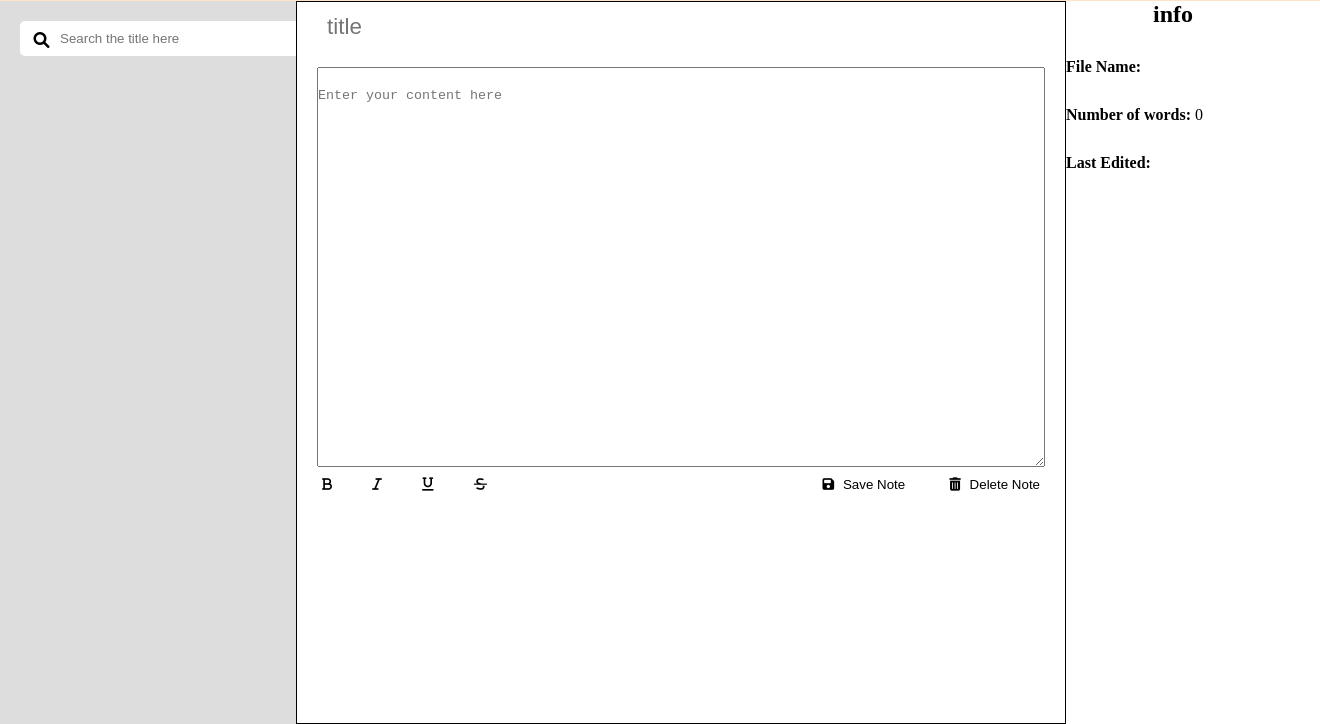
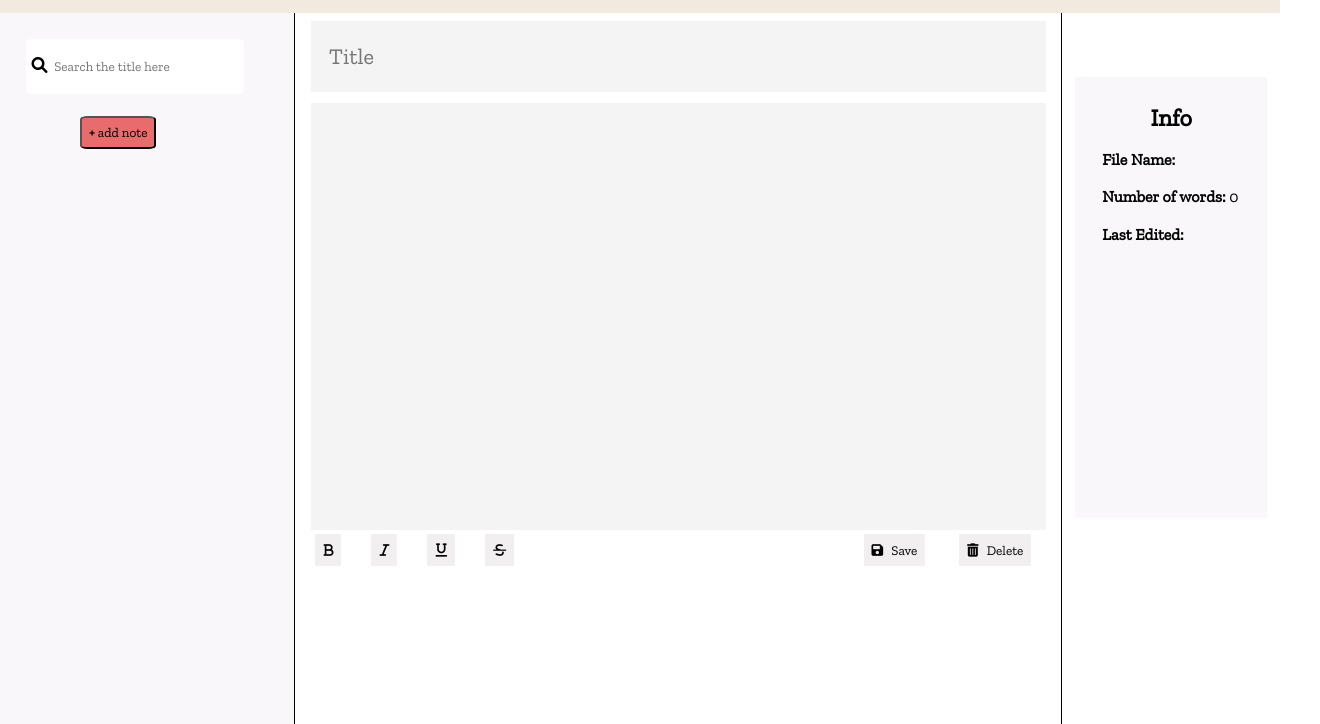
Before and after one commit to Muthukumarasamy-M/Notes, a plain HTML site: page index.html in a window 1280 px wide. Shown: the part 76-800 px from the top of the page, 1320 px wide, since content can reach past the window. Drawn offline with nearby package versions, Linux system fonts and the light colour scheme.

Commit message:
initial commit

```diff
--- a/index.html
+++ b/index.html
@@ -29,16 +29,18 @@
             class="fas fa-search fa-magnifying-glass"
             onclick="handleicon()"
           ></i>
+          <button id="addnote" onclick="addNote()"><strong>+</strong> add note</button>
         </div>
         <div id="notesContainer"></div>
       </div>
       <div class="middle-panel">
-        <input type="text" placeholder="title" id="title" required />
-        <textarea
+        <input type="text" placeholder="Title" id="title" required />
+        <pre
           name="notetextarea"
           id="notetextarea"
+          contenteditable="true"
           placeholder="Enter your content here"
-        ></textarea>
+        ></pre>
         <div class="buttons">
           <div class="options">
             <button onclick="makeBold()" class="bold-btn">
@@ -57,16 +59,16 @@
 
           <div class="right-buttons">
             <button onclick="saveNote()">
-              <i class="fas fa-save"></i> Save Note
+              <i class="fas fa-save"></i> Save
             </button>
             <button onclick="deleteNote()">
-              <i class="fas fa-trash-alt"></i> Delete Note
+              <i class="fas fa-trash-alt"></i> Delete
             </button>
           </div>
         </div>
       </div>
       <div class="right-panel">
-        <h2 id="info">info</h2>
+        <h2 id="info">Info</h2>
         <p class="words">
           <strong>File Name:</strong><span id="fileName"></span>
         </p>
--- a/scrip.js
+++ b/scrip.js
@@ -1,10 +1,35 @@
+var notes = [];
+
+function loadNotesFromLocalStorage() {
+  notes = [];
+  for (var i = 0; i < localStorage.length; i++) {
+    var key = localStorage.key(i);
+    var noteJSON = localStorage.getItem(key);
+    if (noteJSON) {
+      // Check if noteJSON is not null or undefined
+      var note = JSON.parse(noteJSON);
+      if (note.title && note.content && note.lastEdited) {
+        notes.push(note);
+      } else {
+        // Handle invalid note data (optional)
+        console.error("Invalid note data found in local storage:", note);
+      }
+    }
+  }
+  displayNotes(notes);
+}
+
+loadNotesFromLocalStorage();
+
 function handleicon() {
-  document.getElementById("searchbar").focus(); // Corrected: Added parentheses after 'focus'
-  document.querySelector(".fa-magnifying-glass").style.display = "none"; // Corrected: Added period before 'fa-magnifying-glass'
+  document.getElementById("searchbar").focus();
+  document.querySelector(".fa-magnifying-glass").style.display = "none";
 }
+
 function handlefocus() {
   document.querySelector(".fa-magnifying-glass").style.display = "none";
 }
+
 function handleblur() {
   if (document.getElementById("searchbar").value === "") {
     document.querySelector(".fa-magnifying-glass").style.display =
@@ -12,15 +37,9 @@ function handleblur() {
   }
 }
 
-loadNotesFromLocalStorage();
-
-var notes = [];
-
-// Function to save note to local storage
 function saveNote() {
-  // Get title and content from input fields
   var title = document.getElementById("title").value;
-  var content = document.getElementById("notetextarea").value;
+  var content = document.getElementById("notetextarea").textContent;
   var currentTime = new Date().toLocaleString();
 
   // Check if a note with the same title already exists
@@ -41,15 +60,9 @@ function saveNote() {
       content: content,
       lastEdited: currentTime,
     };
-
-    // Save the new note to local storage
     localStorage.setItem(title, JSON.stringify(newNote));
-
-    // Add the new note to the notes array
     notes.push(newNote);
   }
-
-  // Call displayNotes() to update the left panel
   displayNotes();
 }
 
@@ -83,10 +96,7 @@ function displayNotes(filteredNotes = notes) {
   // Always display the first note by default
   if (filteredNotes.length > 0) {
     var firstNote = filteredNotes[0];
-    document.getElementById("title").value = firstNote.title;
-    document.getElementById("notetextarea").value = firstNote.content;
-    document.getElementById("lastEdited").textContent = firstNote.lastEdited;
-    document.getElementById("fileName").textContent = firstNote.title;
+    updateNoteDisplay(firstNote);
   }
   filteredNotes.forEach(function (note) {
     var noteDiv = document.createElement("div");
@@ -99,65 +109,72 @@ function displayNotes(filteredNotes = notes) {
       : "";
     noteDiv.innerHTML +=
       '<div class="content-preview">' + contentPreview + "</div>";
+
     noteDiv.addEventListener("click", function () {
-      document.getElementById("title").value = note.title;
-      document.getElementById("notetextarea").value = note.content;
-      document.getElementById("lastEdited").textContent = note.lastEdited;
-      document.getElementById("fileName").textContent = note.title;
+      updateNoteDisplay(note);
     });
     notesContainer.appendChild(noteDiv);
   });
 }
+function updateNoteDisplay(note) {
+  document.getElementById("title").value = note.title;
+  document.getElementById("notetextarea").textContent = note.content;
+  document.getElementById("wordCount").textContent =
+    note.content.split(/\s+/).length;
+  document.getElementById("lastEdited").textContent = note.lastEdited;
+  document.getElementById("fileName").textContent = note.title;
+}
+function getlength(note) {
+  var text = note.content;
+}
+function addNote() {
+  // Create a new note object with default placeholders
+  var newNote = {
+    title: "New Title",
+    content: "New Content",
+    lastEdited: new Date().toLocaleString(),
+  };
+  notes.push(newNote);
+  displayNotes();
+}
+
 function updateLastEdited() {
   document.getElementById("lastEdited").textContent =
     new Date().toLocaleString();
 }
-function loadNotesFromLocalStorage() {
-  notes = [];
-  for (var i = 0; i < localStorage.length; i++) {
-    var key = localStorage.key(i);
-    var noteJSON = localStorage.getItem(key);
-    if (noteJSON) {
-      // Check if noteJSON is not null or undefined
-      var note = JSON.parse(noteJSON);
-      if (note.title && note.content && note.lastEdited) {
-        notes.push(note);
-      } else {
-        // Handle invalid note data (optional)
-        console.error("Invalid note data found in local storage:", note);
-      }
-    }
-  }
-  displayNotes(notes);
+
+function makeBold() {
+  document.execCommand("bold", false, null);
 }
 
-// function makeBold() {
-//   document.execCommand("bold", false, null);
-// }
+function makeBold() {
+  document.execCommand("bold", false, null);
+}
 
-// // Function to apply italic formatting to selected text
-// function makeItalic() {
-//   document.execCommand("italic", false, null);
-// }
+// Function to apply italic formatting to selected text
+function makeItalic() {
+  document.execCommand("italic", false, null);
+}
 
-// // Function to apply underline formatting to selected text
-// function makeUnderline() {
-//   document.execCommand("underline", false, null);
-// }
+// Function to apply underline formatting to selected text
+function makeUnderline() {
+  document.execCommand("underline", false, null);
+}
+function makeStrike() {
+  var textarea = document.getElementById("notetextarea");
+  var selectedText = textarea.textContent.substring(
+    textarea.selectionStart,
+    textarea.selectionEnd
+  );
 
-// // Function to apply strikethrough formatting to selected text using CSS
-// function makeStrike() {
-//   var textarea = document.getElementById("notetextarea");
-//   var selectedText = textarea.value.substring(
-//     textarea.selectionStart,
-//     textarea.selectionEnd
-//   );
+  // Wrap the selected text with a <strike> element
+  var newText =
+    textarea.value.substring(0, textarea.selectionStart) +
+    "<strike>" +
+    selectedText +
+    "</strike>" +
+    textarea.value.substring(textarea.selectionEnd);
 
-//   var newText =
-//     textarea.value.substring(0, textarea.selectionStart) +
-//     '<span style="text-decoration: line-through;">' +
-//     selectedText +
-//     "</span>" +
-//     textarea.value.substring(textarea.selectionEnd);
-
-//   textarea.innerHTML = newText; }
+  // Update the text area with the new formatted text
+  textarea.value = newText;
+}
--- a/style.css
+++ b/style.css
@@ -1,6 +1,9 @@
+@import url("https://fonts.googleapis.com/css2?family=Outfit:wght@400;700&family=Zilla+Slab&display=swap");
 * {
   padding: 0%;
   margin: 0%;
+  box-sizing: border-box;
+  font-family: "Zilla Slab", serif;
 }
 body {
   display: flex;
@@ -8,8 +11,8 @@ body {
   height: 100vh;
 }
 header {
-  padding: 20px;
-  background-color: bisque;
+  padding: 2%;
+  background-color: rgb(242, 233, 223);
   text-align: center;
   top: 0;
   width: 100%;
@@ -21,27 +24,38 @@ header {
 }
 .left-panel {
   flex: 1;
-  padding: 20px;
-  background-color: #ddd;
-  min-width: 20%;
+  padding: 2%;
+  background-color: #f9f7f9;
+  min-width: 23%;
   overflow-y: auto; /* Add scrollbar if content overflows */
 }
 #searchbar {
-  width: 150%;
-  min-width: 60px;
-  padding: 10px;
-  margin-bottom: 20px;
+  width: 100%;
+  min-width: 19%;
+  height: 10%;
+  padding: 9%;
   border-radius: 5px;
   border: none;
   box-sizing: border-box;
 }
 #searchbar::placeholder {
-  padding: 30px;
+  padding: 5%;
+}
+#addnote {
+  text-align: center;
+  margin: 10% 25%;
+  padding: 3%;
+  border-radius: 10%;
+  width: 35%;
+  background-color: rgb(232, 108, 108);
+}
+#addnote:hover {
+  background-color: rgb(237, 40, 40);
 }
 .fa-magnifying-glass {
   position: absolute;
-  right: 85%; /* Adjust as needed */
-  top: 35%;
+  right: 90%; /* Adjust as needed */
+  top: 20%;
   cursor: pointer;
   transform: translateY(-50%);
 }
@@ -55,58 +69,58 @@ header {
 .middle-panel {
   flex: 2;
   min-width: 60%;
-  border: 1px solid black;
+  border-left: 1px solid black;
+  border-right: 1px solid black;
   display: flex;
   flex-direction: column;
 }
 
 #title {
+  height: 10%;
+  font-size: 1.4em;
+  background-color: #f5f4f4;
+  padding-left: 2.4%;
   border: none;
-  height: 50px;
-  font-size: 1.4em;
-  padding-left: 30px;
-  border: none; /* Add bottom border */
-  margin-bottom: 10px; /* Add spacing between input and textarea */
-  width: calc(
-    100% - 30px
-  ); /* Make title input full width, considering the padding */
+  margin: 1%;
+  margin-left: 2%;
+  width: 96%;
 }
 
 #notetextarea {
-  height: 400px;
-  min-width: 90%;
+  height: 60%;
+  min-width: 80%;
   box-sizing: border-box;
-  margin: 5px 20px;
-  padding-top: 20px;
-  width: calc(100% - 40px); /* Adjust width to account for padding */
+  background-color: #f5f4f4;
+  margin: 0.5% 2%;
+  padding: 5% 2%;
+  width: calc(100% - 4%); /* Adjust width to account for padding */
 }
 .note {
   border: 1px solid #ccc;
-  width: 240%;
-  padding: 10px;
-  margin-bottom: 10px;
+  width: 95%;
+  height: 19%;
+  padding: 2% 6%;
+  margin-bottom: 6%;
+  background-color: #f0f0f0;
   cursor: pointer;
 }
-
 .note:hover {
-  background-color: #f0f0f0;
+  background-color: #fdf9f9;
 }
 .note .title {
   font-weight: bold;
 }
-
 .note .content-preview {
   font-size: 0.9em;
-  margin-top: 5px;
+  margin-top: 6%;
+  padding-bottom: 5%;
 }
-
 .buttons {
   display: flex;
   justify-content: space-between;
   align-items: center;
 }
 
-/* Style the options container */
 .options {
   display: flex;
 }
@@ -121,7 +135,8 @@ header {
   cursor: pointer;
   margin-right: 30px;
   transition: color 0.3s, background-color 0.3s; /* Transition effect for color and background-color */
-  padding: 5px;
+  padding: 8px;
+  background-color: #f1efef;
 }
 .options button:hover,
 .right-buttons button:hover {
@@ -129,9 +144,8 @@ header {
   background-color: #333;
 }
 
-/* Style the buttons container */
 .right-buttons button:last-child {
-  margin-right: 20px;
+  margin-right: 30px;
 }
 
 .right-buttons button i {
@@ -139,11 +153,24 @@ header {
 }
 .right-panel {
   flex: 3;
+  height: 450px;
+  width: 300px;
+  background-color: #f9f7f9;
+  margin: 50px 15px;
+  padding: 20px;
+}
+.right-panel {
+  flex: 3;
+  height: 62%;
+  width: 40%;
+  background-color: #f9f7f9;
+  margin: 5% 1%;
+  padding: 2%;
 }
 #info {
-  margin-top: auto; /* Push #info to the top */
-  text-align: center; /* Align text within #info to center */
+  margin-top: auto;
+  text-align: center;
 }
 .words {
-  margin: 30px 0; /* Adjusted margin */
+  margin: 13% 1%;
 }
```
